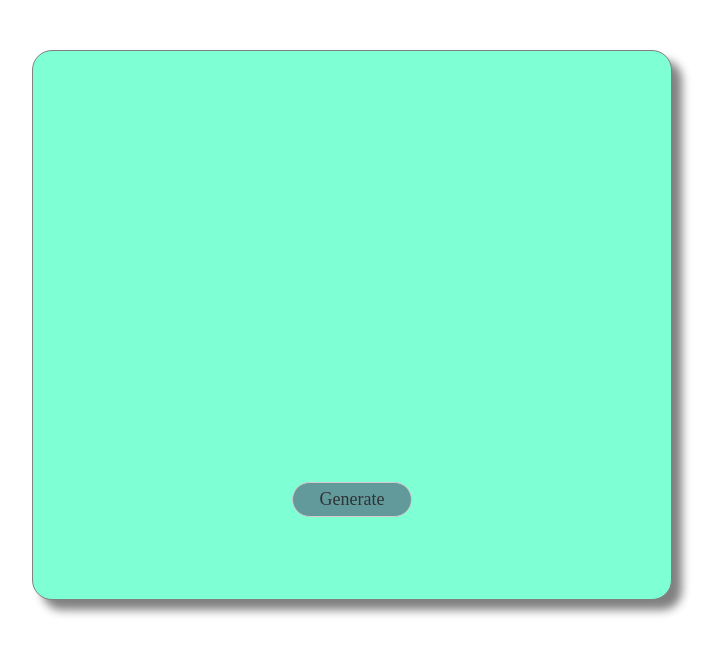
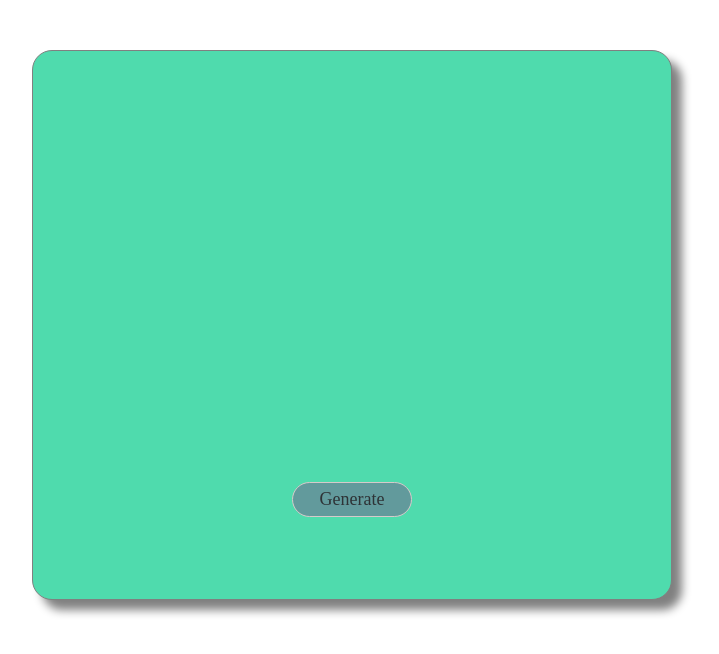
Before and after one commit to Huzaifa100203/Random-Quote-Generator, a plain HTML site: page index.html in a window 1280 px wide. Shown: the whole page, without its empty margins (288-1007 px from the left). Drawn offline with Linux system fonts and the light colour scheme.

Commit message:
some chnages

```diff
--- a/style.css
+++ b/style.css
@@ -23,7 +23,7 @@ body{
     border-radius: 20px;
     box-shadow: 10px 10px 10px grey;
     row-gap: 20px;
-    background-color: aquamarine;
+    background-color: rgb(79, 219, 173);
 }
 .quote{
     padding: 10px;
```
